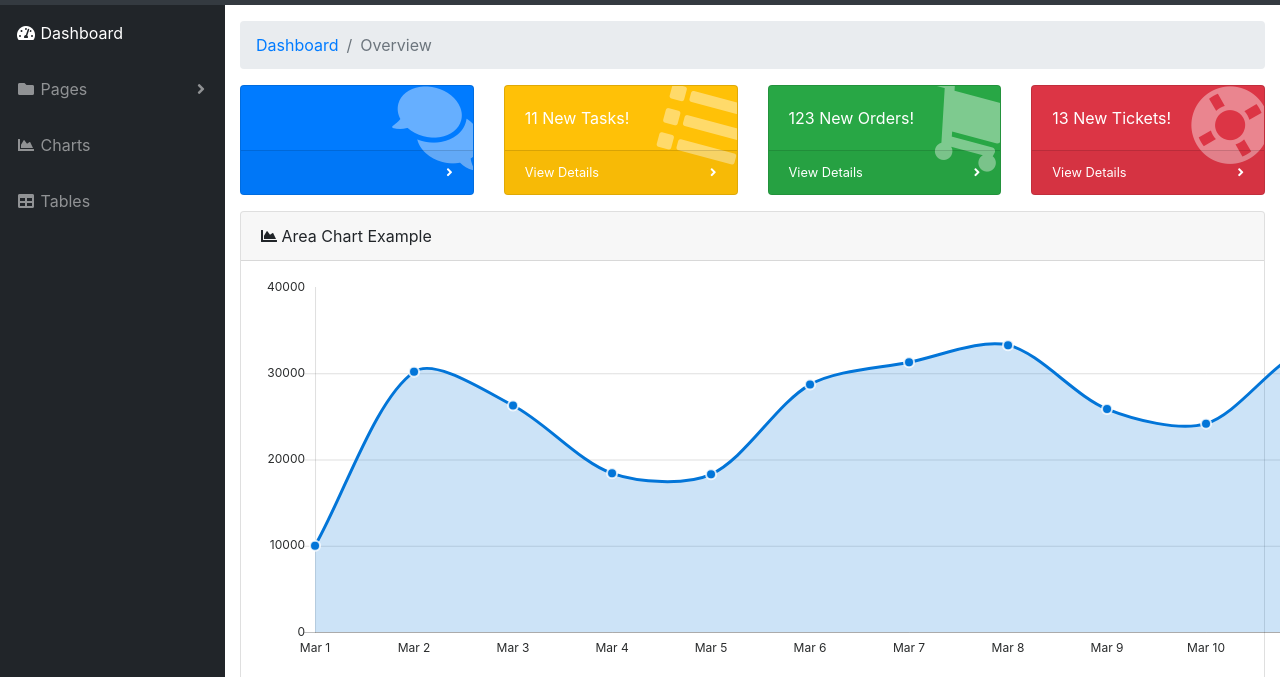
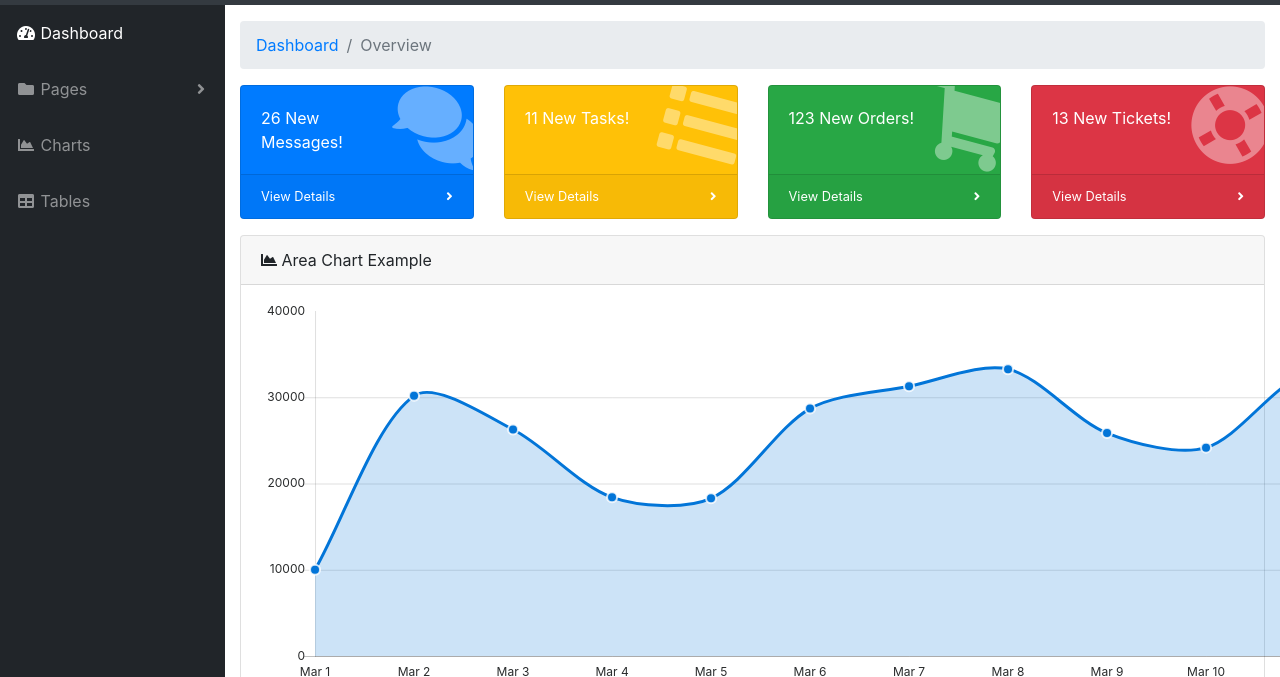
Before and after one commit to deepakr6242/omnipayer_poc, a website with bundled scripts: page index.html in a window 1280 px wide. Shown: the part 51-728 px from the top of the page. Built offline with nearby package versions, Linux system fonts and the light colour scheme.

Commit message:
Second commit

```diff
--- a/index.html
+++ b/index.html
@@ -146,10 +146,10 @@
                   <div class="card-body-icon">
                     <i class="fas fa-fw fa-comments"></i>
                   </div>
-                  <!-- <div class="mr-5">26 New Messages!</div> -->
+                  <div class="mr-5">26 New Messages!</div>
                 </div>
                 <a class="card-footer text-white clearfix small z-1" href="#">
-                  <!-- <span class="float-left">View Details</span> -->
+                  <span class="float-left">View Details</span>
                   <span class="float-right">
                     <i class="fas fa-angle-right"></i>
                   </span>
```
